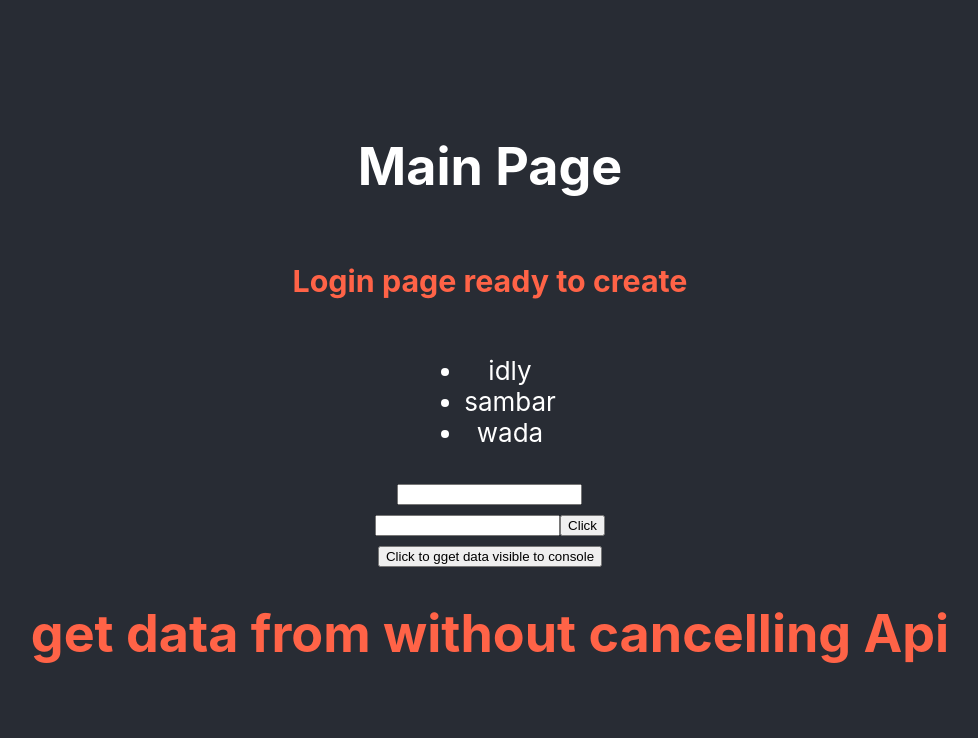
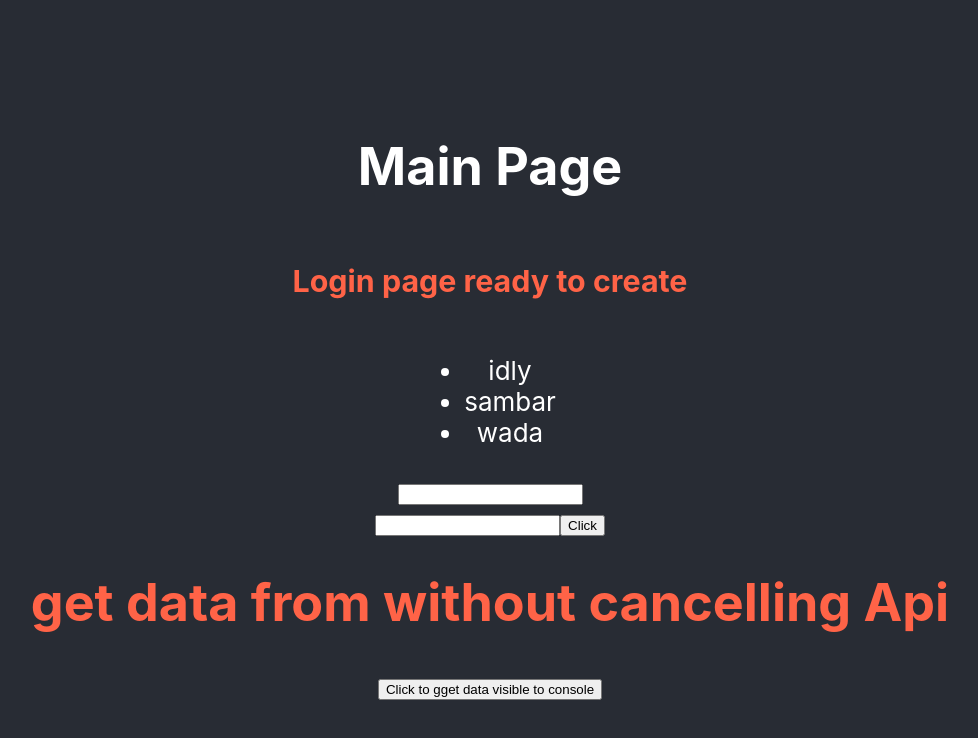
Before and after one commit to riha7/mypages, a React (Create React App) app: page / in a window 1280 px wide. Shown: the top 738 px of the page, without its empty margins (150-1128 px from the left). Built offline with nearby package versions, Linux system fonts and the light colour scheme.

Commit message:
file modified

```diff
--- a/src/App.js
+++ b/src/App.js
@@ -1,6 +1,5 @@
 import './App.css';
 import Getdata from './Getdata';
-import GetdataWithoutcancellingApi from './GetdataWithoutcancellingApi';
 import GitPageBasic from './GitPageBasic';
 
 function App() {
@@ -17,7 +16,7 @@ function App() {
 
     <GitPageBasic />
     <Getdata />
-    <GetdataWithoutcancellingApi />
+
       </header>
     </div>
   );
--- a/src/GitPageBasic.js
+++ b/src/GitPageBasic.js
@@ -1,5 +1,5 @@
 import React,{useState} from 'react'
-import Getdata from './Getdata';
+import GetdataWithoutcancellingApi from './GetdataWithoutcancellingApi';
 
 const GitPageBasic = () => {
     const [state, setstate] = useState({
@@ -24,6 +24,7 @@ const GitPageBasic = () => {
                 <input type="text" name="pwd" value={pwd} onChange={handleInput} />
                 <button>Click</button>
             </form>
+            <GetdataWithoutcancellingApi />
         </div>
     )
 }
```
